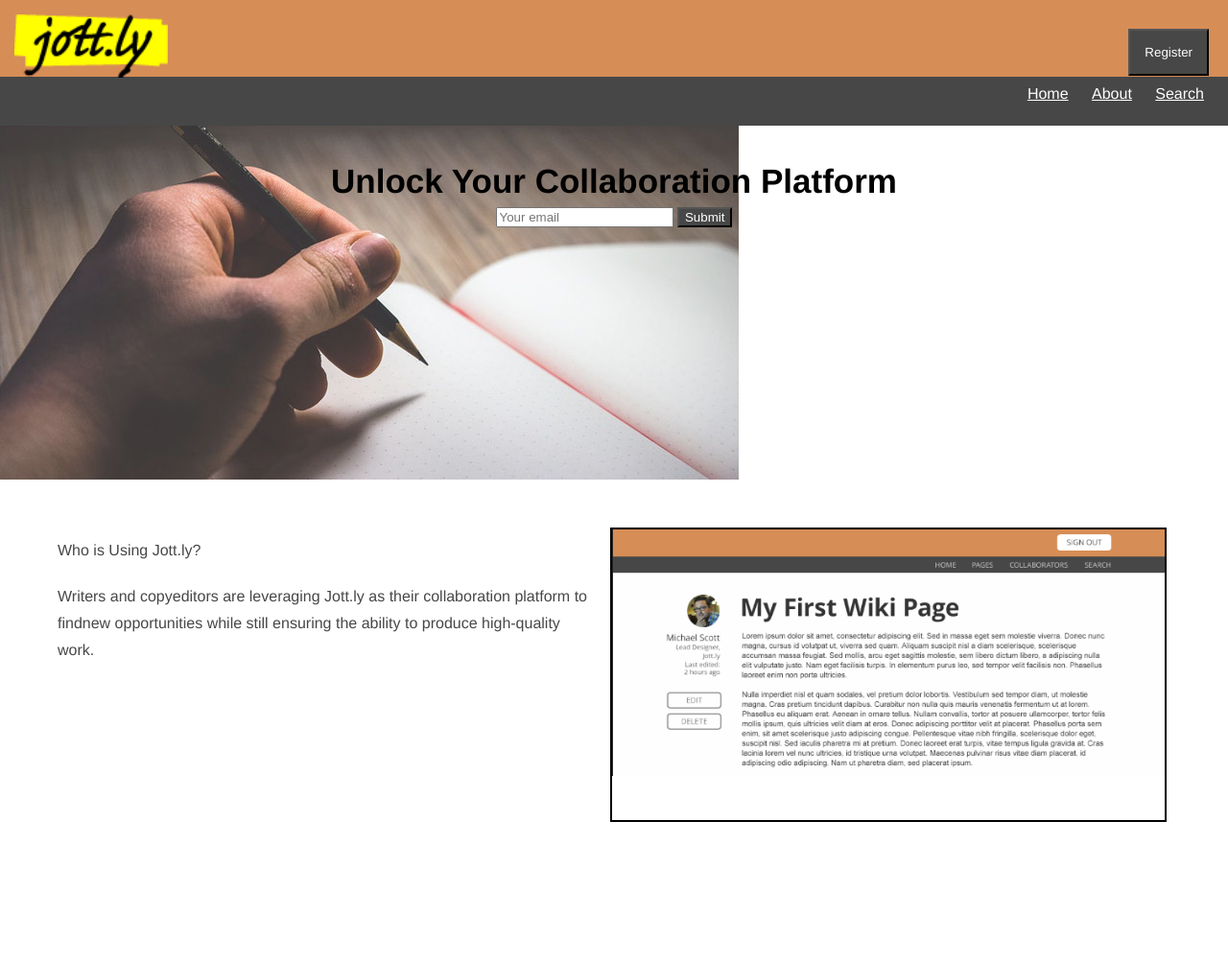
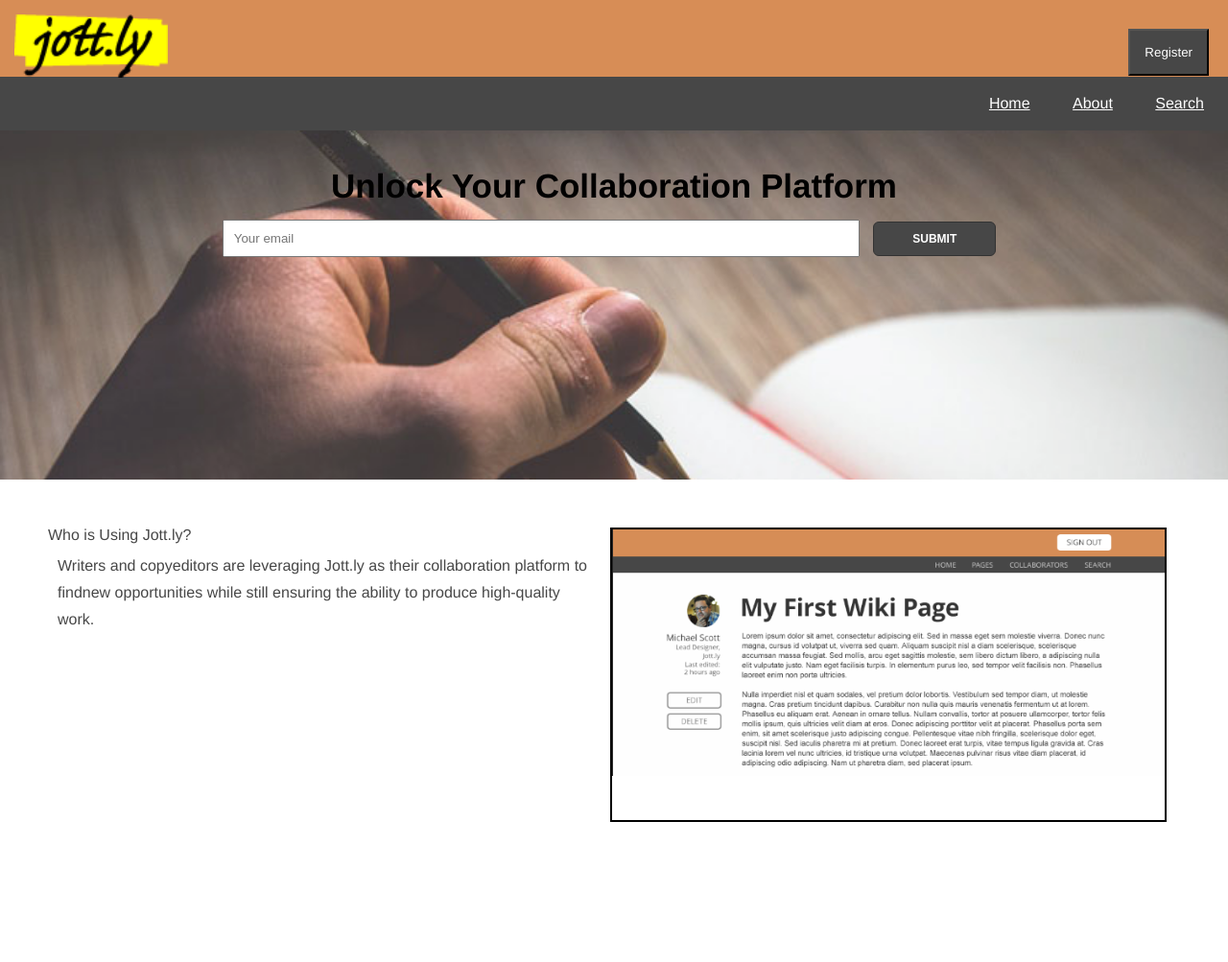
Before and after one commit to DianaMuina/jott.ly, a plain HTML site: page index.html in a window 1280 px wide. Shown: the top 1003 px of the page at 96% size. Drawn offline with Linux system fonts and the light colour scheme.

Commit message:
pushing up mentor html & css notes

```diff
--- a/index.html
+++ b/index.html
@@ -12,6 +12,8 @@
   <body>
     <header>
       <!--I tried making changes to the header image in the CSS but couldn't successfully get it to span the whole width of the page and not tile. I got it to not tile, but then it centered in the middle of the page and left white space on both sides.-->
+
+      <!-- You needed to add a background-size and position attribute to your CSS here -->
        <div class="fade">
         <div id="rectangle">
           <button class="signup" href="#">Register</button>
@@ -19,31 +21,55 @@
           </div>
         </div>
         <ul>
+
           <!--I tried to center the nav bar terms with the center of the gray bar but it didn't seem to turn out the way it should with adding padding to the CSS.-->
+
+          <!-- this was being messed up by having padding on both your ul and your li. this is where a better understanding of the box model will help you.
+          I would suggest the Shay Howe chapter on positioning items.
+          I sent that resource over in a previous email. -->
+
+
           <li><a href="#">Home</a></li>
           <li><a href="#">About</a></li>
           <li><a href="#">Search</a></li>
         </ul>
-                <!-- I wanted to see if we can discuss this question more for explanation.Can I use the font I added to photoshop in the code? -->
+
+          <!-- I wanted to see if we can discuss this question more for explanation.Can I use the font I added to photoshop in the code? -->
           <!-- This depends on whether the font is available through typekit or not. -->
           <!-- http://help.typekit.com/customer/portal/articles/6780-adding-fonts-to-your-site -->
+
         <h1>Unlock Your Collaboration Platform</h1>
+
         <!--I tried adding padding around the white input box but it seemed to only make both itself and the box next to it smaller. I wanted to add space between the two, not shrink them both.-->
-        <input type="email" placeholder="Your email">
-        <input type="submit">
+
+        <!-- Added the items inside of a form  -->
+        <!-- to make it easier to style the items inside -->
+
+        <!-- Also changed the submit input from an input to a proper button, additionally I added a number of styles to the CSS files to handle the styling of these elements -->
+
+        <form class="contact_form" action="" method="post" name="contact_form">
+          <input type="email" placeholder="Your email">
+          <button class="submit" type="submit">Submit</button>
+        </form>
+
       </div>
     </header>
 
       <!--I know you mentioned that I would likely need to wrap these divs within their own div or a section div. Can you clarify what I need to do the "left" class that I haven't added to center the type within the white space. I tried without success.-->
 
-    <div class="who">
+      <!-- to center the type within .left,
+      you would write css to target the p tag.
+      so .left > p {text-align: center};
+      should take care of this -->
+
+    <section class="who">
       <div class="left">
-        <p>Who is Using Jott.ly?</p>
+        <h3>Who is Using Jott.ly?</h3>
         <p>Writers and copyeditors are leveraging Jott.ly as their collaboration platform to findnew opportunities while still ensuring the ability to produce high-quality work.</p>
       </div>
       <div class="right">
       </div>
-    </div>
+    </section>
     <!--In the section below, I got the three sections of type to show up the way I visually wanted but when I try and apply the same concepts with the image I added for example to the img file, for the first region of the three, it isn't working. I could still use more breakdown on how to do this.-->
     <div class="benefits">
       <div class="benefitsheader">
--- a/style.css
+++ b/style.css
@@ -1,10 +1,20 @@
-  header {
-      text-align: center;
+/* This gets rid of the outline that forms
+around elements when they are clicked on */
+
+*:focus {outline: none;}
+
+header {
       background: url("desk photo.jpg");
       background-repeat: no-repeat;
-      width: 100%;
+
+      /* We needed to add the following attributes
+      to help the image show up correctly */
+      background-size: cover;
+      background-position: 0 -100px;
       color: black;
       height: 500px;
+      text-align: center;
+      width: 100%;
   }
 
   .fade {
@@ -37,16 +47,32 @@
   a {
     color: white;
   }
-   input [type="email"] {
-      border: 1px solid #ffffff
-      padding: 10px 10px 10px 10px;
-      font-size: 22px;
-    }
 
-    input[type="submit"] {
-      background: #474747;
-      color: white;
-    }
+/* This is the CSS cleanup
+for the former input styles */
+
+  .contact_form input {
+    width: 50%;
+    padding:10px;
+  }
+
+  .contact_form button {
+    background-color: #474747;
+    border: 1px solid #333333;
+    border-radius: 6px;
+    color: white;
+    font-size: 12px;
+    font-weight: bold;
+    margin: 10px;
+    padding: 10px;
+    text-align: center;
+    text-transform: uppercase;
+    width: 10%;
+  }
+
+  .contact_form button:hover {
+    background-color: #333333;
+  }
 
   h1 {
     font-size: 35px;
@@ -56,15 +82,18 @@
     padding-top:40px;
     padding-bottom: 10px
   }
+
+  /* Reformated the ul/li construction
+  so that margin is used to set the height of the navbar */
+
   ul {
-    padding:15px;
-    float: center;
+    background-color: #474747;
     text-align: right;
-    background: #474747;
+    padding-right:5px;
   }
   li {
     display: inline-block;
-    padding: 10px 10px 10px 10px;
+    margin: 20px;
   }
 
   .logo {
```
